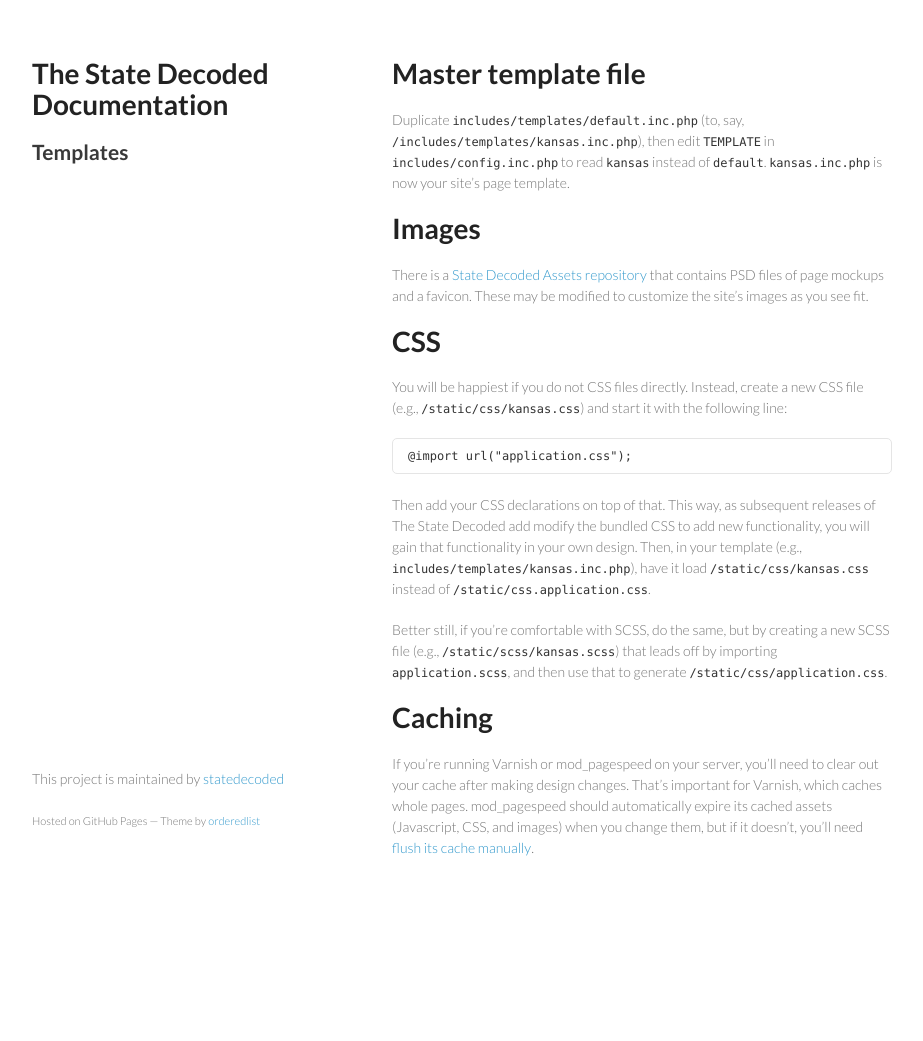
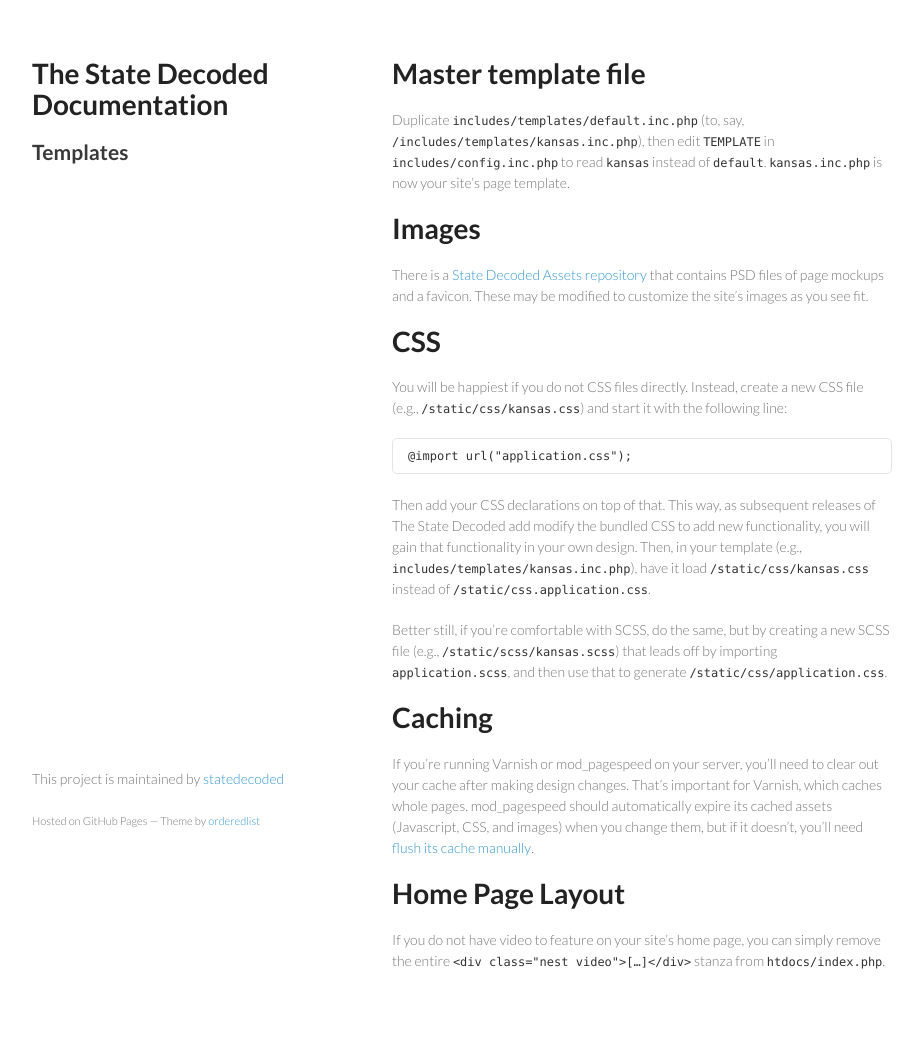
Before and after one commit to statedecoded/documentation, a Jekyll site: the page built from templates.md, in a window 1280 px wide. Shown: the whole page, without its empty margins (178-1101 px from the left). Built offline with Jekyll 4.4.1, drawn with Linux system fonts in a browser that asks for light colours; before the commit the page ends 928 px from its top, so only the background shows below that.

Commit message:
Explain how to remove video from the home page

```diff
--- a/templates.md
+++ b/templates.md
@@ -22,3 +22,6 @@
 
 # Caching
 If you're running Varnish or mod_pagespeed on your server, you'll need to clear out your cache after making design changes. That's important for Varnish, which caches whole pages. mod_pagespeed should automatically expire its cached assets (Javascript, CSS, and images) when you change them, but if it doesn't, you'll need [flush its cache manually](https://developers.google.com/speed/pagespeed/module/system#flush_cache).
+
+# Home Page Layout
+If you do not have video to feature on your site's home page, you can simply remove the entire `<div class="nest video">[…]</div>` stanza from `htdocs/index.php`.
```
